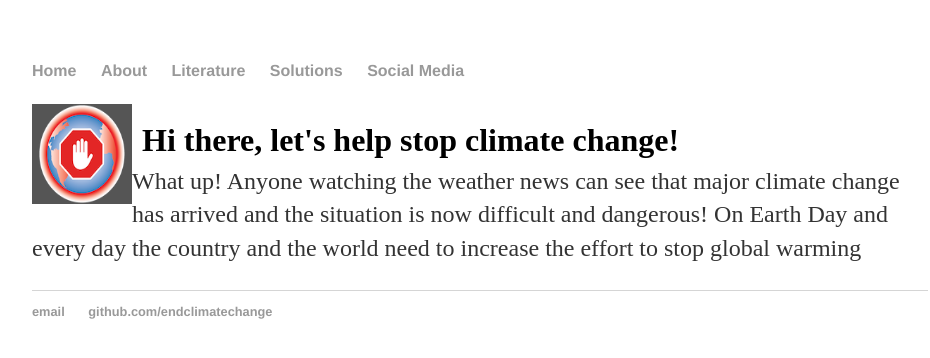
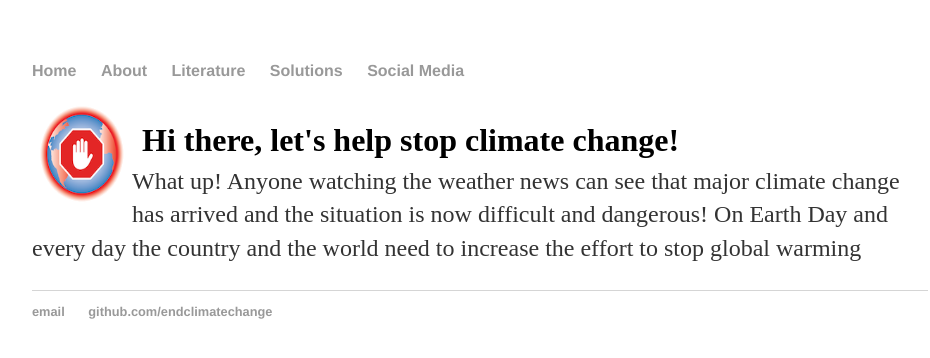
Before and after one commit to endclimatechange/endclimatechange.github.io, a Jekyll site: the page built from index.html, in a window 1280 px wide. Shown: the top 358 px of the page, without its empty margins (160-1090 px from the left). Built offline with Jekyll 4.4.1, drawn with Linux system fonts in a browser that asks for light colours.

Commit message:
Update main.css

```diff
--- a/css/main.css
+++ b/css/main.css
@@ -9,7 +9,7 @@ p, ul { font-size: 1.5em; line-height: 1.4em; color: #333; }
   float: left;
   width: 100px;
   height: 100px;
-  background: #555;
+  background: #FFFFFF;
 }
 
 .header h1 {
```
